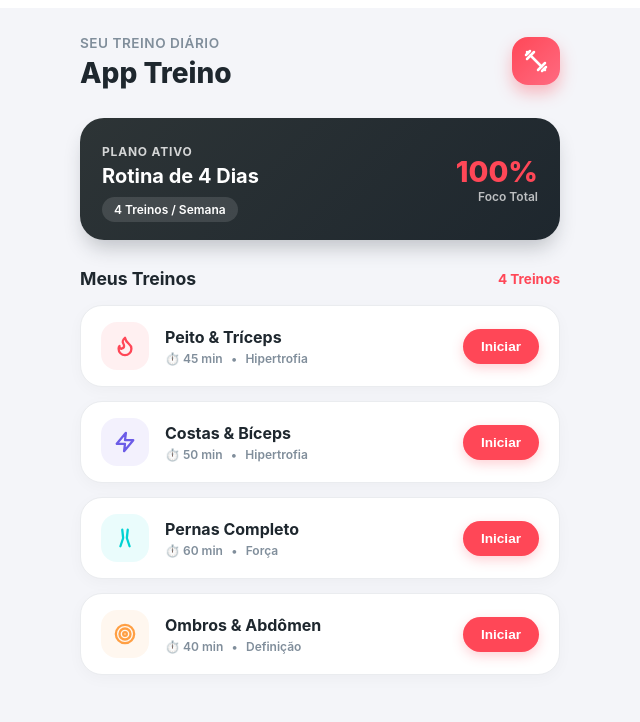
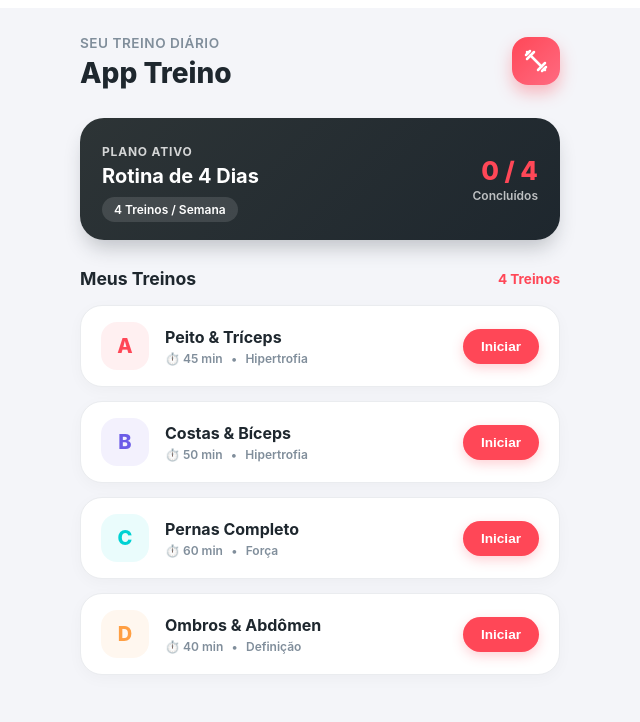
Before and after one commit to ciappinheiro-star/App-Treino, a Next.js app: page / in a window 1280 px wide. Shown: the top 722 px of the page, without its empty margins (320-960 px from the left). Built offline with nearby package versions, Linux system fonts and the light colour scheme.

Commit message:
Update page.js

```diff
--- a/app/page.js
+++ b/app/page.js
@@ -1,52 +1,29 @@
 'use client';
 import { useState } from 'react';
 
-// Paleta baseada no visual moderno e esportivo
+// Paleta moderna e esportiva
 const THEME = {
   bg: '#F4F5F9',
   cardBg: '#FFFFFF',
   accent: '#FF4757',
-  accentSecondary: '#6C5CE7',
   textPrimary: '#1E272E',
   textSecondary: '#808E9B',
   border: '#EAECEF'
 };
 
-// Ícones SVG minimalistas para cara de app nativo
-const Icons = {
-  Dumbbell: () => (
+// Ícone principal de haltere para o header
+const DumbbellIcon = () => (
   <svg width="24" height="24" viewBox="0 0 24 24" fill="none" stroke="currentColor" strokeWidth="2.5" strokeLinecap="round" strokeLinejoin="round">
     <path d="m6.5 6.5 11 11" /><path d="m21 21-1-1" /><path d="m3 3 1 1" /><path d="m18 22 4-4" /><path d="m2 6 4-4" /><path d="m3 10 7-7" /><path d="m14 21 7-7" />
   </svg>
-  ),
-  Flame: () => (
-    <svg width="22" height="22" viewBox="0 0 24 24" fill="none" stroke="currentColor" strokeWidth="2.5" strokeLinecap="round" strokeLinejoin="round">
-      <path d="M8.5 14.5A2.5 2.5 0 0 0 11 12c0-1.38-.5-2-1-3-1.072-2.143-.224-4.054 2-6 .5 2.5 2 4.9 4 6.5 2 1.6 3 3.5 3 5.5a7 7 0 1 1-14 0c0-1.153.433-2.294 1-3a2.5 2.5 0 0 0 2.5 3z" />
-    </svg>
-  ),
-  Lightning: () => (
-    <svg width="22" height="22" viewBox="0 0 24 24" fill="none" stroke="currentColor" strokeWidth="2.5" strokeLinecap="round" strokeLinejoin="round">
-      <path d="M13 2L3 14h9l-1 8 10-12h-9l1-8z" />
-    </svg>
-  ),
-  Legs: () => (
-    <svg width="22" height="22" viewBox="0 0 24 24" fill="none" stroke="currentColor" strokeWidth="2.5" strokeLinecap="round" strokeLinejoin="round">
-      <path d="m7 21 3-9-1-9" /><path d="m17 21-3-9 1-9" />
-    </svg>
-  ),
-  Target: () => (
-    <svg width="22" height="22" viewBox="0 0 24 24" fill="none" stroke="currentColor" strokeWidth="2.5" strokeLinecap="round" strokeLinejoin="round">
-      <circle cx="12" cy="12" r="10" /><circle cx="12" cy="12" r="6" /><circle cx="12" cy="12" r="2" />
-    </svg>
-  )
-};
+);
 
 export default function Home() {
   const [workouts] = useState([
-    { id: 'A', title: 'Peito & Tríceps', category: 'Hipertrofia', duration: '45 min', color: '#FF4757', Icon: Icons.Flame },
-    { id: 'B', title: 'Costas & Bíceps', category: 'Hipertrofia', duration: '50 min', color: '#6C5CE7', Icon: Icons.Lightning },
-    { id: 'C', title: 'Pernas Completo', category: 'Força', duration: '60 min', color: '#00D2D3', Icon: Icons.Legs },
-    { id: 'D', title: 'Ombros & Abdômen', category: 'Definição', duration: '40 min', color: '#FF9F43', Icon: Icons.Target },
+    { id: 'A', title: 'Peito & Tríceps', category: 'Hipertrofia', duration: '45 min', color: '#FF4757' },
+    { id: 'B', title: 'Costas & Bíceps', category: 'Hipertrofia', duration: '50 min', color: '#6C5CE7' },
+    { id: 'C', title: 'Pernas Completo', category: 'Força', duration: '60 min', color: '#00D2D3' },
+    { id: 'D', title: 'Ombros & Abdômen', category: 'Definição', duration: '40 min', color: '#FF9F43' },
   ]);
 
   return (
@@ -59,7 +36,7 @@ export default function Home() {
     }}>
       <div style={{ maxWidth: '480px', margin: '0 auto' }}>
 
-        {/* Top Header estilo App Mobile */}
+        {/* Header Superior */}
         <header style={{
           display: 'flex',
           justifyContent: 'space-between',
@@ -75,7 +52,6 @@ export default function Home() {
             </h1>
           </div>
 
-          {/* Badge do Ícone Principal com Glow */}
           <div style={{
             width: '48px',
             height: '48px',
@@ -87,11 +63,11 @@ export default function Home() {
             color: '#FFF',
             boxShadow: '0 8px 16px rgba(255, 71, 87, 0.35)'
           }}>
-            <Icons.Dumbbell />
+            <DumbbellIcon />
           </div>
         </header>
 
-        {/* Card de Resumo de Progresso */}
+        {/* Card de Resumo no Topo */}
         <div style={{
           background: 'linear-gradient(135deg, #2D3436 0%, #1E272E 100%)',
           borderRadius: '24px',
@@ -111,8 +87,8 @@ export default function Home() {
             </span>
           </div>
           <div style={{ textAlign: 'right' }}>
-            <span style={{ fontSize: '1.8rem', fontWeight: '800', color: THEME.accent }}>100%</span>
-            <p style={{ margin: 0, fontSize: '0.75rem', opacity: 0.7, fontWeight: '600' }}>Foco Total</p>
+            <span style={{ fontSize: '1.6rem', fontWeight: '800', color: THEME.accent }}>0 / 4</span>
+            <p style={{ margin: '2px 0 0 0', fontSize: '0.75rem', opacity: 0.7, fontWeight: '600' }}>Concluídos</p>
           </div>
         </div>
 
@@ -122,11 +98,9 @@ export default function Home() {
           <span style={{ fontSize: '0.85rem', color: THEME.accent, fontWeight: '700' }}>4 Treinos</span>
         </div>
 
-        {/* Lista de Treinos com Ícones Integrados */}
+        {/* Lista de Treinos com Letras A, B, C, D */}
         <div style={{ display: 'flex', flexDirection: 'column', gap: '14px' }}>
-          {workouts.map((workout) => {
-            const IconComponent = workout.Icon;
-            return (
+          {workouts.map((workout) => (
             <div key={workout.id} style={{
               backgroundColor: THEME.cardBg,
               borderRadius: '22px',
@@ -139,7 +113,7 @@ export default function Home() {
             }}>
 
               <div style={{ display: 'flex', alignItems: 'center', gap: '16px' }}>
-                  {/* Badge com Ícone Customizado para cada Treino */}
+                {/* Badge A, B, C, D */}
                 <div style={{
                   width: '48px',
                   height: '48px',
@@ -148,9 +122,11 @@ export default function Home() {
                   color: workout.color,
                   display: 'flex',
                   alignItems: 'center',
-                    justifyContent: 'center'
+                  justifyContent: 'center',
+                  fontSize: '1.25rem',
+                  fontWeight: '800'
                 }}>
-                    <IconComponent />
+                  {workout.id}
                 </div>
 
                 <div>
@@ -169,7 +145,7 @@ export default function Home() {
                 </div>
               </div>
 
-                {/* Botão de Ação Pílula */}
+              {/* Botão de Ação */}
               <button style={{
                 backgroundColor: THEME.accent,
                 color: '#FFF',
@@ -184,8 +160,7 @@ export default function Home() {
                 Iniciar
               </button>
             </div>
-            );
-          })}
+          ))}
         </div>
 
       </div>
```
Lines whose indentation alone changed are shown as unchanged.
